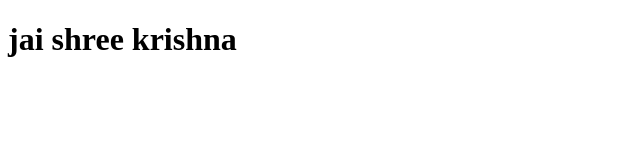
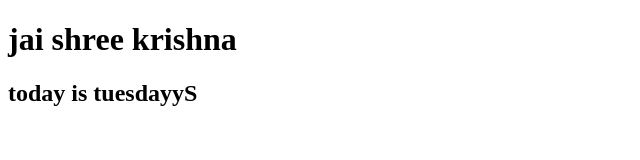
Before and after one commit to YashDesai-11/Entertainment, a plain HTML site: page index.html in a window 1280 px wide. Shown: the whole page, without its empty margins (0-640 px from the left). Drawn offline with Linux system fonts and the light colour scheme.

Commit message:
firstcommit

```diff
--- a/index.html
+++ b/index.html
@@ -7,5 +7,6 @@
 </head>
 <body>
     <h1>jai shree krishna</h1>
+    <h2>today is tuesdayyS</h2>
 </body>
 </html>
```
